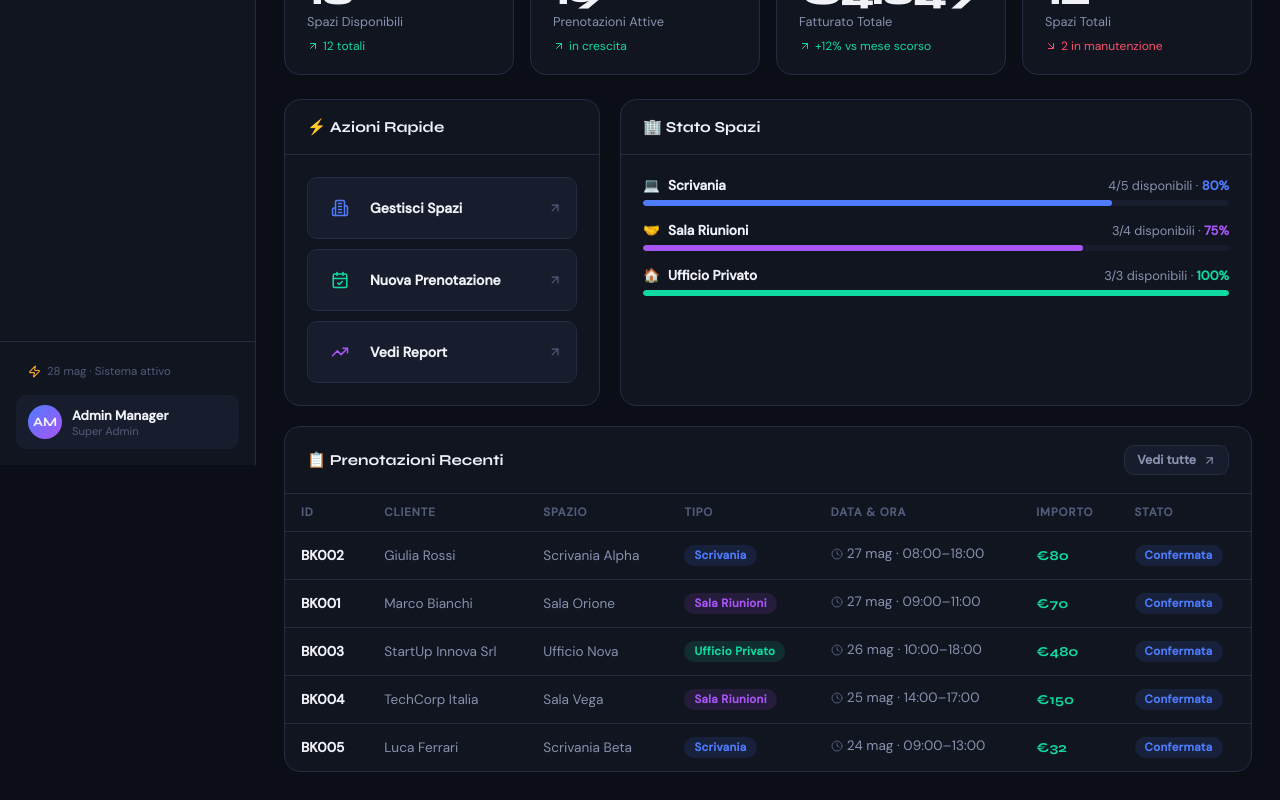
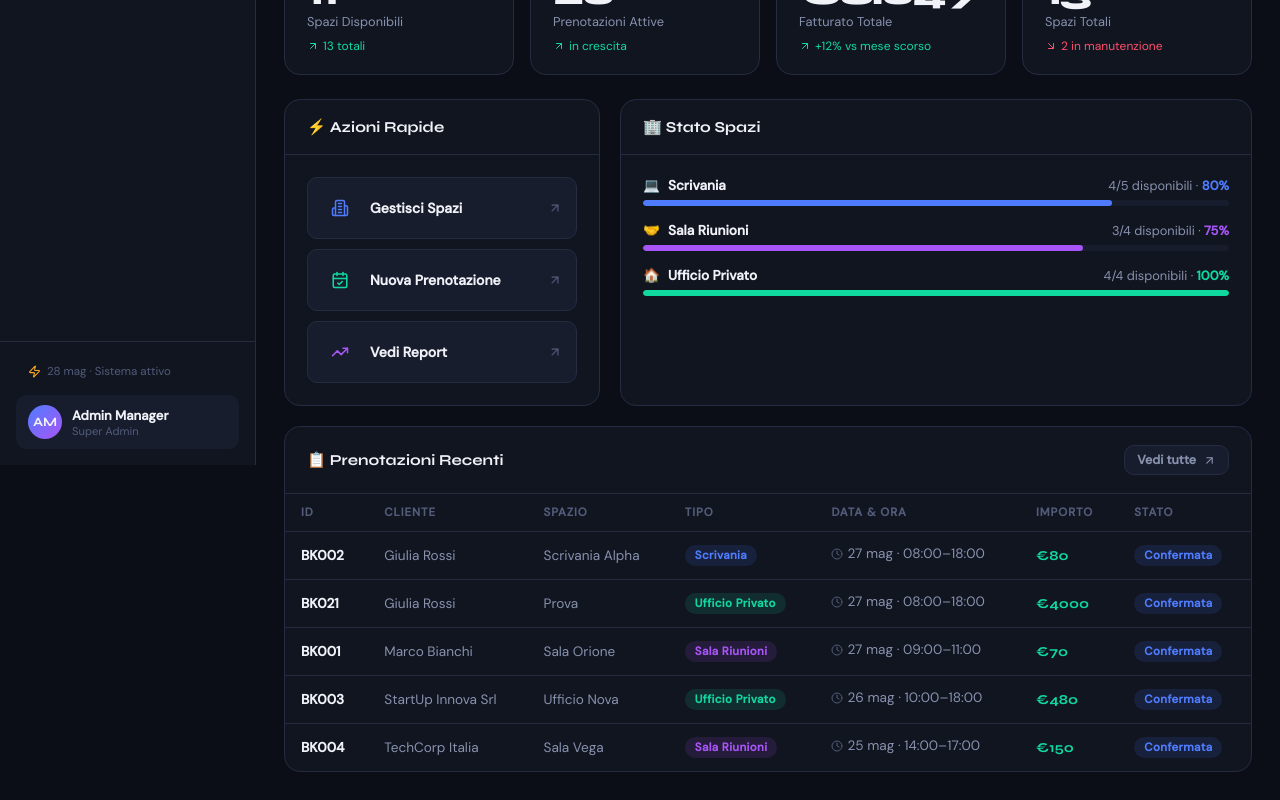
Before and after one commit to NicoMaker/Simulazione_Esame_FrontEnd, a React (Create React App) app: page / in a window 1280 px wide. Shown: the part 335-1135 px from the top of the page. Built offline with nearby package versions, Linux system fonts and the light colour scheme.

Commit message:
sistemazione

```diff
--- a/src/data.js
+++ b/src/data.js
@@ -144,6 +144,16 @@ export const initialSpaces = [
     status: "available",
     floor: 1,
     amenities: ["WiFi"],
+  },
+  {
+    id: 13,
+    name: "prova",
+    type: "office",
+    capacity: 2,
+    hourlyRate: 400,
+    status: "available",
+    floor: 2,
+    amenities: ["WiFi", "Stampante"],
   },
 ];
 
@@ -436,4 +446,30 @@ export const initialBookings = [
     status: "confirmed",
     createdAt: genDate(22, 9),
   },
+  {
+    id: "BK021",
+    spaceId: 7,
+    spaceName: "Prova",
+    spaceType: "office",
+    customerName: "Giulia Rossi",
+    date: genDate(1, 8),
+    startTime: "08:00",
+    endTime: "18:00",
+    hours: 10,
+    totalCost: 4000,
+    status: "confirmed",
+    createdAt: genDate(2, 14),
+
+    resourceId: 13,
+    resourceName: "prova",
+    resourceType: "office",
+    capacity: 2,
+    hourlyRate: 400,
+    resourceStatus: "available",
+    floor: 2,
+    amenities: ["WiFi", "Stampante"],
+
+    priceConsistency: "warning",
+    effectiveHourlyRate: 8,
+  },
 ];
```
